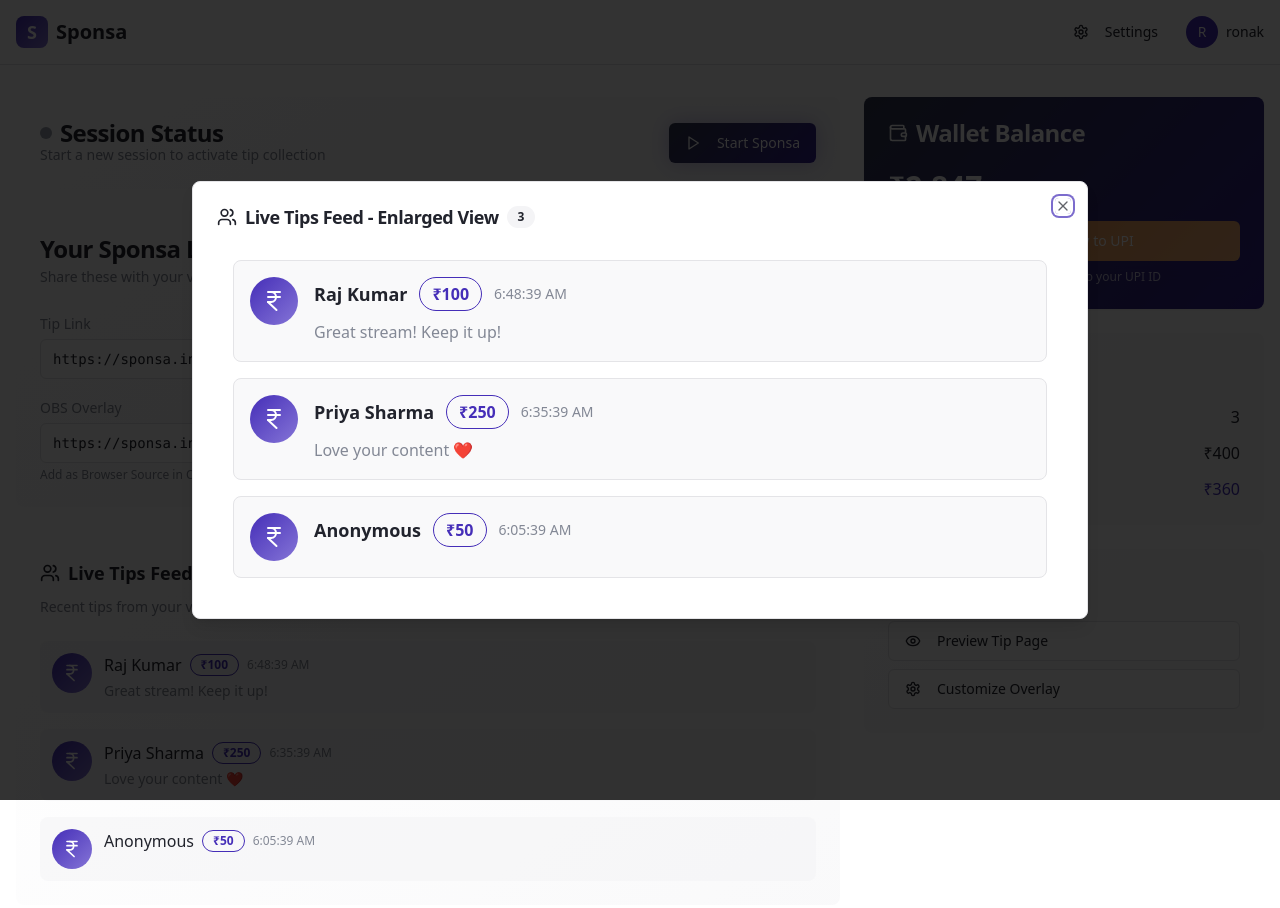
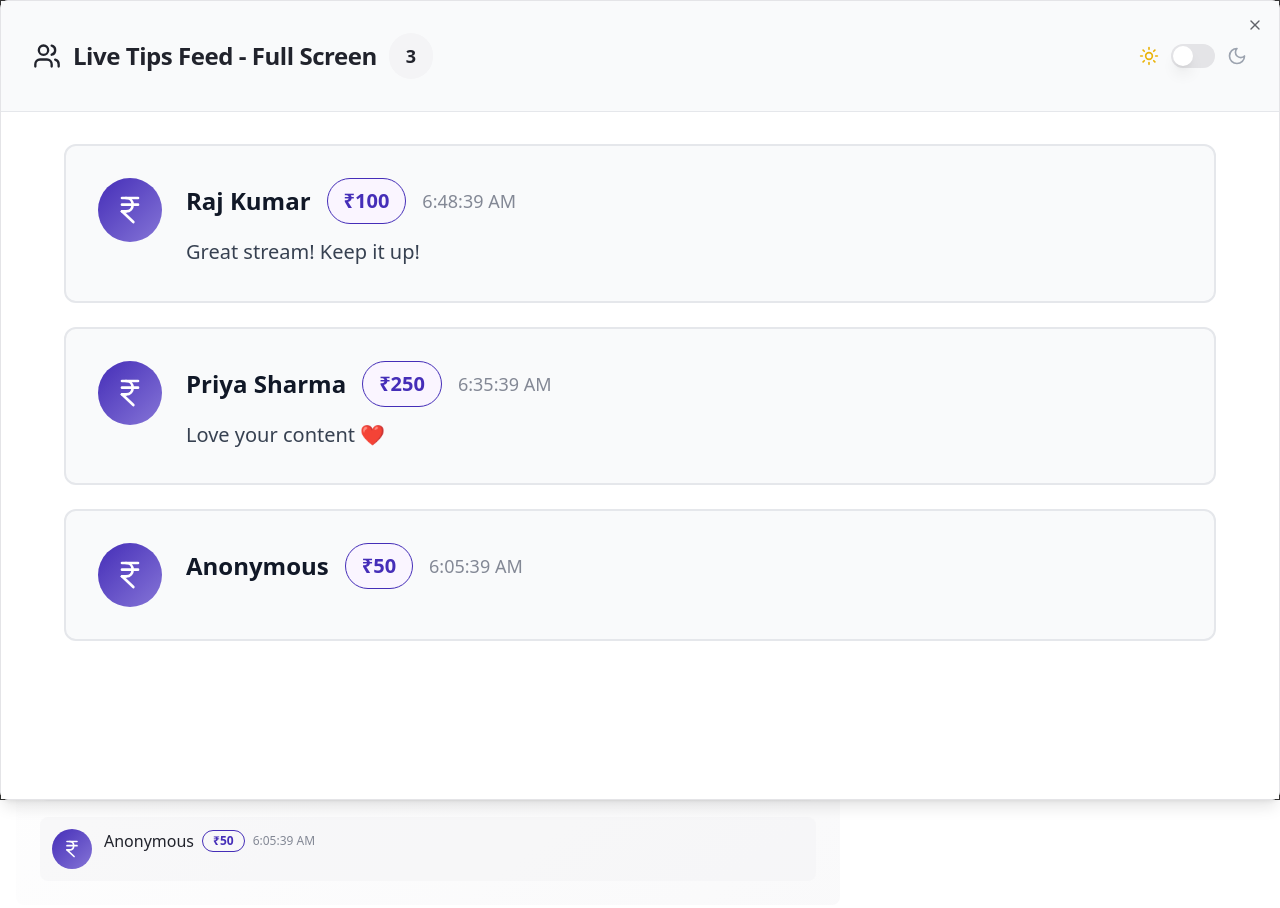
Before and after one commit to CuriousAd/Sponza, a React (Vite) app: page /dashboard in a window 1280 px wide. Both pictures are taken after a click on the button "Enlarge View". Shown: the top 908 px of the page. Built offline with nearby package versions, Linux system fonts and the light colour scheme.

Commit message:
Enhance live tips view
Make the enlarged view full-screen, add dark mode toggle, and increase size.

```diff
--- a/src/components/CreatorDashboard.tsx
+++ b/src/components/CreatorDashboard.tsx
@@ -4,7 +4,8 @@ import { Card, CardContent, CardDescription, CardHeader, CardTitle } from "@/com
 import { Input } from "@/components/ui/input";
 import { Badge } from "@/components/ui/badge";
 import { Dialog, DialogContent, DialogHeader, DialogTitle, DialogTrigger } from "@/components/ui/dialog";
-import { Copy, ExternalLink, Play, Wallet, Settings, IndianRupee, Eye, Users, Square, Maximize2 } from "lucide-react";
+import { Switch } from "@/components/ui/switch";
+import { Copy, ExternalLink, Play, Wallet, Settings, IndianRupee, Eye, Users, Square, Maximize2, Moon, Sun } from "lucide-react";
 import { useToast } from "@/hooks/use-toast";
 
 interface Tip {
@@ -18,6 +19,7 @@ interface Tip {
 export default function CreatorDashboard() {
   const { toast } = useToast();
   const [isLive, setIsLive] = useState(false);
+  const [isDarkMode, setIsDarkMode] = useState(false);
   const [walletBalance, setWalletBalance] = useState(2847);
   const [tips, setTips] = useState<Tip[]>([
     {
@@ -233,43 +235,75 @@ export default function CreatorDashboard() {
                         Enlarge View
                       </Button>
                     </DialogTrigger>
-                    <DialogContent className="max-w-4xl max-h-[80vh]">
-                      <DialogHeader>
-                        <DialogTitle className="flex items-center space-x-2">
-                          <Users className="w-5 h-5" />
-                          <span>Live Tips Feed - Enlarged View</span>
-                          <Badge variant="secondary">{tips.length}</Badge>
+                    <DialogContent className={`max-w-full w-screen h-screen m-0 p-0 ${isDarkMode ? 'bg-gray-900 text-white' : 'bg-white'}`}>
+                      <div className={`flex flex-col h-full ${isDarkMode ? 'bg-gray-900' : 'bg-white'}`}>
+                        <DialogHeader className={`flex-shrink-0 p-8 border-b ${isDarkMode ? 'border-gray-700 bg-gray-800' : 'border-gray-200 bg-gray-50'}`}>
+                          <div className="flex items-center justify-between">
+                            <DialogTitle className="flex items-center space-x-3">
+                              <Users className="w-7 h-7" />
+                              <span className="text-2xl font-bold">Live Tips Feed - Full Screen</span>
+                              <Badge variant="secondary" className="text-lg px-4 py-2">{tips.length}</Badge>
                             </DialogTitle>
+                            <div className="flex items-center space-x-4">
+                              <div className="flex items-center space-x-3">
+                                <Sun className={`w-5 h-5 ${isDarkMode ? 'text-gray-400' : 'text-yellow-500'}`} />
+                                <Switch
+                                  checked={isDarkMode}
+                                  onCheckedChange={setIsDarkMode}
+                                  className="data-[state=checked]:bg-gray-600"
+                                />
+                                <Moon className={`w-5 h-5 ${isDarkMode ? 'text-blue-400' : 'text-gray-400'}`} />
+                              </div>
+                            </div>
+                          </div>
                         </DialogHeader>
-                      <div className="max-h-[60vh] overflow-y-auto space-y-4 p-4">
+                        <div className="flex-1 overflow-y-auto p-8">
+                          <div className="max-w-6xl mx-auto space-y-6">
                             {tips.length === 0 ? (
-                          <div className="text-center py-12 text-muted-foreground">
-                            <Users className="w-16 h-16 mx-auto mb-6 opacity-50" />
-                            <p className="text-lg">No tips yet. Share your Sponsa link to start receiving support!</p>
+                              <div className={`text-center py-24 ${isDarkMode ? 'text-gray-400' : 'text-muted-foreground'}`}>
+                                <Users className="w-24 h-24 mx-auto mb-8 opacity-50" />
+                                <p className="text-2xl font-medium">No tips yet. Share your Sponsa link to start receiving support!</p>
                               </div>
                             ) : (
                               tips.map((tip) => (
-                            <div key={tip.id} className="flex items-start space-x-4 p-4 bg-muted/50 rounded-lg animate-fade-in border">
-                              <div className="w-12 h-12 bg-gradient-primary rounded-full flex items-center justify-center">
-                                <IndianRupee className="w-6 h-6 text-white" />
+                                <div key={tip.id} className={`flex items-start space-x-6 p-8 rounded-xl animate-fade-in border-2 ${
+                                  isDarkMode
+                                    ? 'bg-gray-800 border-gray-700 hover:bg-gray-750'
+                                    : 'bg-gray-50 border-gray-200 hover:bg-gray-100'
+                                } transition-colors duration-200`}>
+                                  <div className="w-16 h-16 bg-gradient-primary rounded-full flex items-center justify-center flex-shrink-0">
+                                    <IndianRupee className="w-8 h-8 text-white" />
                                   </div>
                                   <div className="flex-1 min-w-0">
-                                <div className="flex items-center space-x-3 mb-2">
-                                  <span className="text-lg font-semibold text-foreground">{tip.donorName}</span>
-                                  <Badge variant="outline" className="text-brand-purple border-brand-purple text-base px-3 py-1">
+                                    <div className="flex items-center space-x-4 mb-3">
+                                      <span className={`text-2xl font-bold ${isDarkMode ? 'text-white' : 'text-gray-900'}`}>
+                                        {tip.donorName}
+                                      </span>
+                                      <Badge
+                                        variant="outline"
+                                        className={`text-xl px-4 py-2 font-semibold ${
+                                          isDarkMode
+                                            ? 'text-purple-400 border-purple-400 bg-purple-900/20'
+                                            : 'text-brand-purple border-brand-purple bg-purple-50'
+                                        }`}
+                                      >
                                         ₹{tip.amount}
                                       </Badge>
-                                  <span className="text-sm text-muted-foreground">
+                                      <span className={`text-lg ${isDarkMode ? 'text-gray-400' : 'text-muted-foreground'}`}>
                                         {tip.timestamp.toLocaleTimeString()}
                                       </span>
                                     </div>
                                     {tip.message && (
-                                  <p className="text-base text-muted-foreground leading-relaxed">{tip.message}</p>
+                                      <p className={`text-xl leading-relaxed ${isDarkMode ? 'text-gray-300' : 'text-gray-700'}`}>
+                                        {tip.message}
+                                      </p>
                                     )}
                                   </div>
                                 </div>
                               ))
                             )}
+                          </div>
+                        </div>
                       </div>
                     </DialogContent>
                   </Dialog>
```
Lines whose indentation alone changed are shown as unchanged.
